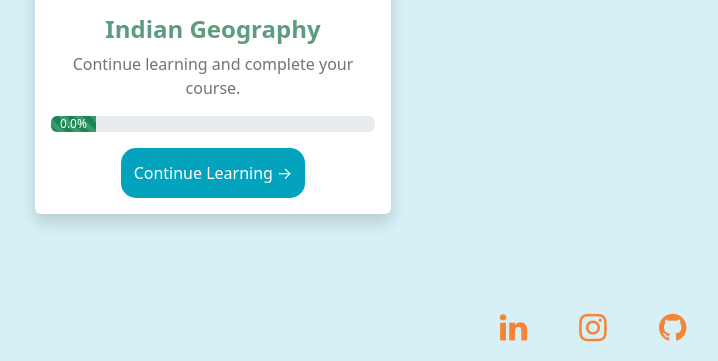
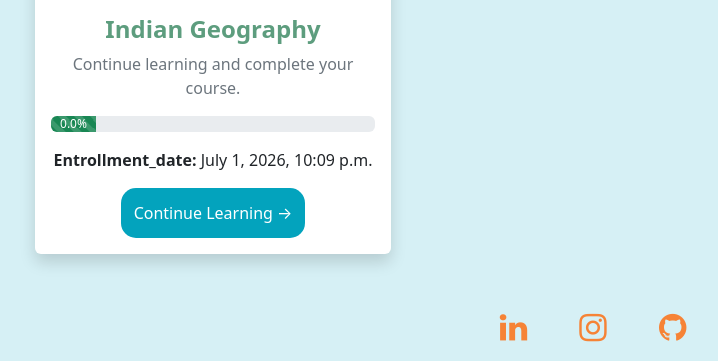
Before and after one commit to asmanoyda/EasyGeo, a Django app: template learn/templates/courses/enrollment_list.html in a window 1280 px wide. Shown: the part 439-800 px from the top of the page, without its empty margins (47-765 px from the left). Run offline with Django 4.2, Linux system fonts and the light colour scheme; the template is opened without the code that fills it: values that come from a table or form of the project are taken from there, others are empty; data comes from the database, SQL or seed files in the repository.

Commit message:
added entrollment_date field in Enrollment model

```diff
--- a/learn/mypage/models.py
+++ b/learn/mypage/models.py
@@ -3,6 +3,8 @@ from django.utils.text import slugify
 from courses.models import Course
 from users.models import User
 from courses.models import Section,Unit
+from django.utils import timezone
+
 
 
 
@@ -26,6 +28,8 @@ class Entrollment(models.Model):
         on_delete=models.CASCADE,
         null=True
     )
+    entrollment_date = models.DateTimeField(default=timezone.now)
+
     def get_progress(self):
         enrollment = sum (1 for i in self.section_entrollment.filter() if i.get_progress()==100)
         count = self.course.section_count()
--- a/learn/templates/courses/enrollment_list.html
+++ b/learn/templates/courses/enrollment_list.html
@@ -50,7 +50,12 @@ My Learning
                                 style="width: {{ enrollment.get_progress }}%;">
                                 {{ enrollment.get_progress }}%
                             </div>
+
                         </div>
+                         <p>
+                                <strong> Entrollment_date:</strong>
+                                {{ enrollment.entrollment_date }}
+                            </p>
 
                         <a href="{% url 'courses:section' enrollment.course.id %}" class="btn course-btn">
                             Continue Learning →
```
Also changed, not shown: learn/courses/migrations/0005_alter_question_unit_alter_section_course_and_more.py (added), learn/mypage/migrations/0007_entrollment_entrollment_date_and_more.py (added).
